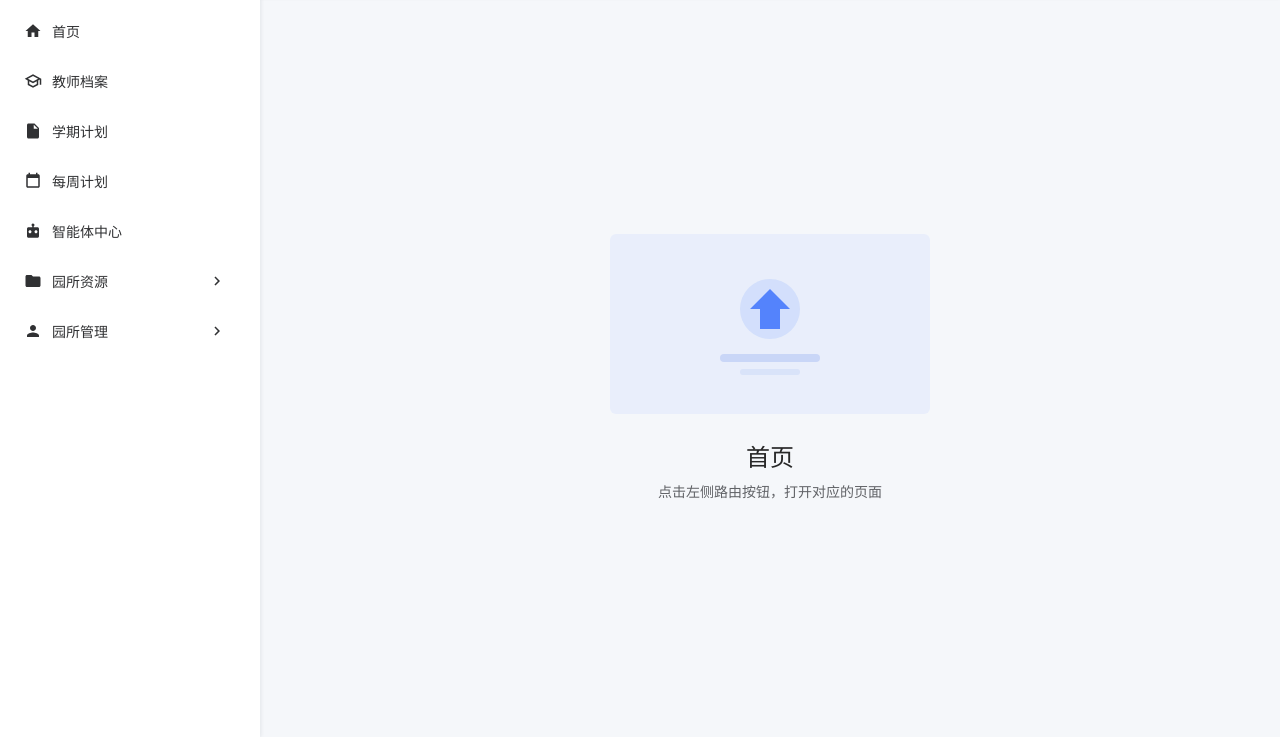
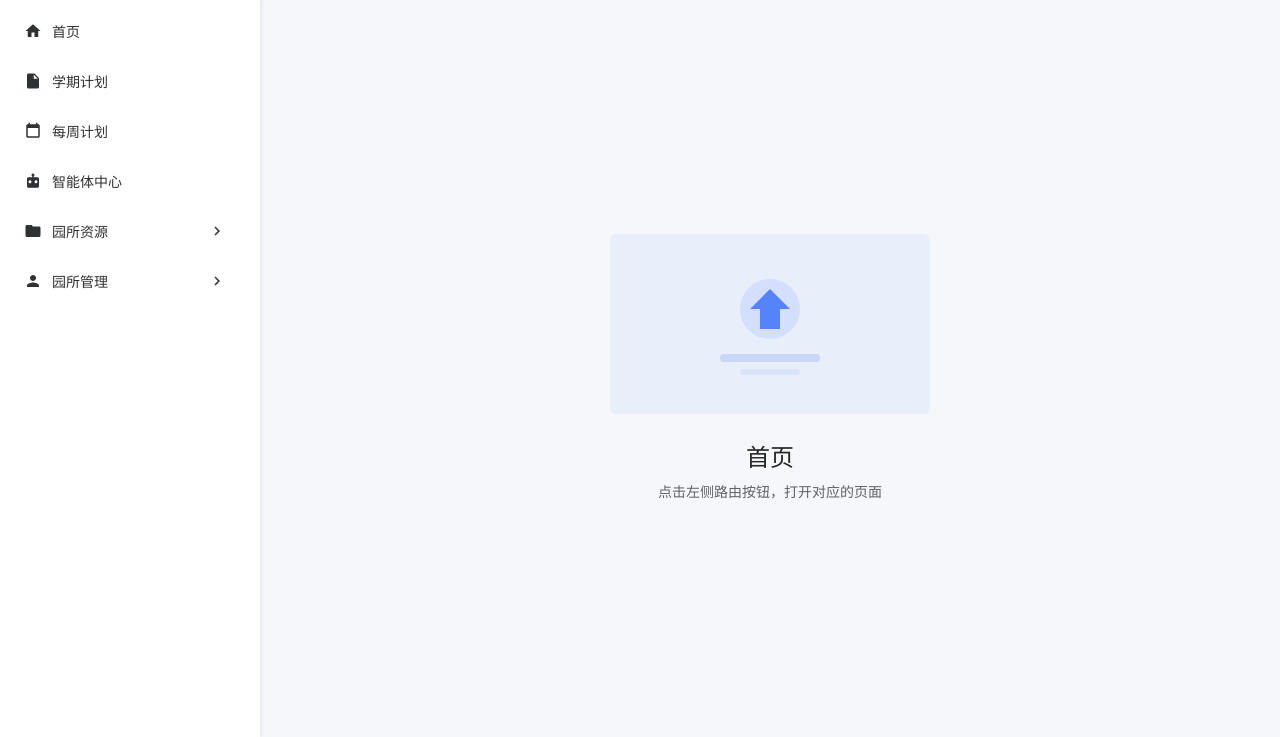
Before and after one commit to LiBOOM666/paike, a plain HTML site: page 导航.html in a window 1280 px wide. Shown: the part 63-800 px from the top of the page. Drawn offline with Linux system fonts and the light colour scheme.

Commit message:
remove teacher profile from navigation

```diff
--- a/导航.html
+++ b/导航.html
@@ -307,7 +307,6 @@
     // 一二级路由结构
     const menu = [
       { title: '首页', type: 'home', icon: 'home' },
-      { title: '教师档案', file: '教师档案.html', icon: 'teacher', local: true },
       { title: '学期计划', file: '学期计划.html', icon: 'plan' },
       { title: '每周计划', file: '每周计划.html', icon: 'calendar' },
       { title: '智能体中心', file: '智能体中心.html', icon: 'robot' },
@@ -330,7 +329,6 @@
 
     const icons = {
       home: '<svg viewBox="0 0 24 24"><path d="M10 20v-6h4v6h5v-8h3L12 3 2 12h3v8z"/></svg>',
-      teacher: '<svg viewBox="0 0 24 24"><path d="M12 3L1 9l4 2.18v6L12 21l7-3.82v-6l2-1.09V17h2V9L12 3zm6.82 6L12 12.72 5.18 9 12 5.28 18.82 9zM17 15.99l-5 2.73-5-2.73v-3.72L12 15l5-2.73v3.72z"/></svg>',
       calendar: '<svg viewBox="0 0 24 24"><path d="M19 3h-1V1h-2v2H8V1H6v2H5c-1.11 0-2 .9-2 2v14c0 1.1.89 2 2 2h14c1.1 0 2-.9 2-2V5c0-1.1-.9-2-2-2zm0 16H5V8h14v11z"/></svg>',
       plan: '<svg viewBox="0 0 24 24"><path d="M14 2H6c-1.1 0-2 .9-2 2v16c0 1.1.9 2 2 2h12c1.1 0 2-.9 2-2V8l-6-6zm-1 7V3.5L18.5 9H13z"/></svg>',
       robot: '<svg viewBox="0 0 24 24"><path d="M12 2a2 2 0 0 1 2 2c0 .74-.4 1.38-1 1.72v1.28h5c1.1 0 2 .9 2 2v10c0 1.1-.9 2-2 2H6c-1.1 0-2-.9-2-2V9c0-1.1.9-2 2-2h5V5.72A2.001 2.001 0 0 1 12 2zm-4 9c-1.1 0-2 .9-2 2s.9 2 2 2 2-.9 2-2-.9-2-2-2zm8 0c-1.1 0-2 .9-2 2s.9 2 2 2 2-.9 2-2-.9-2-2-2z"/></svg>',
```
